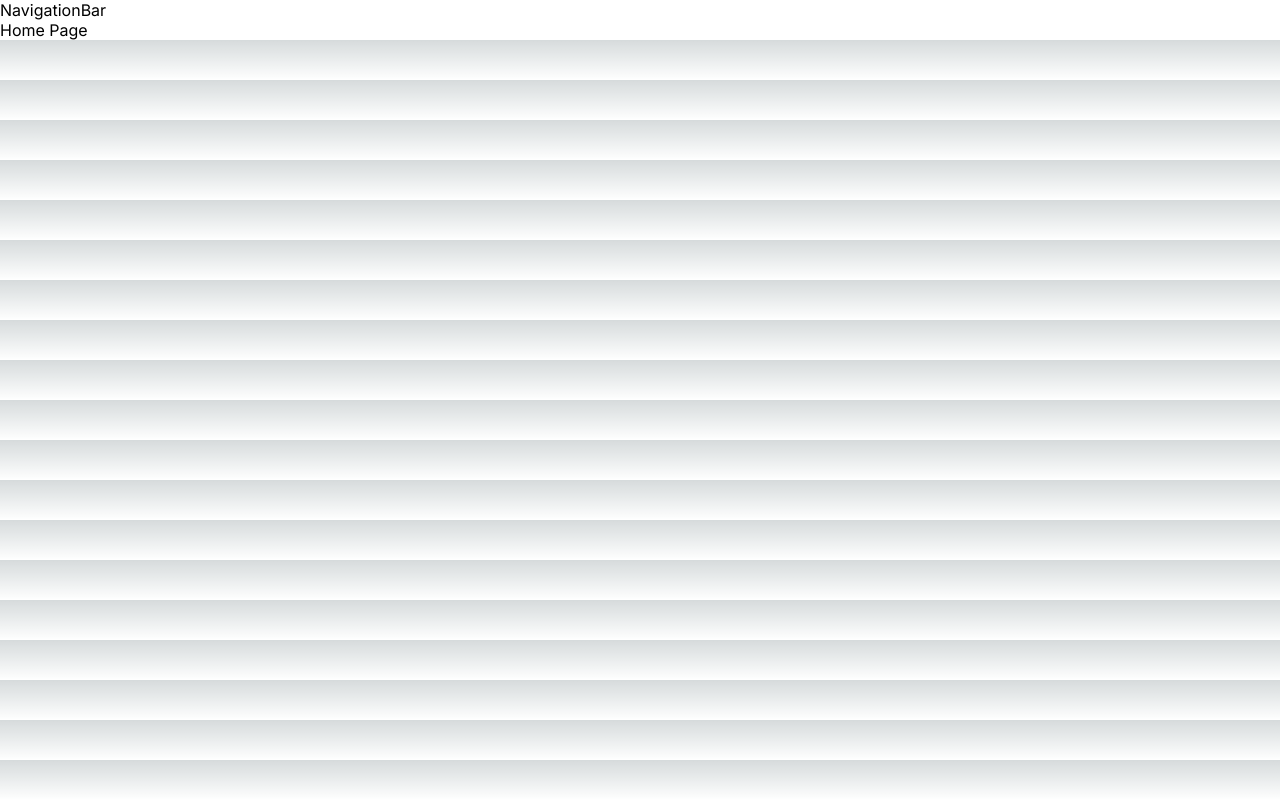
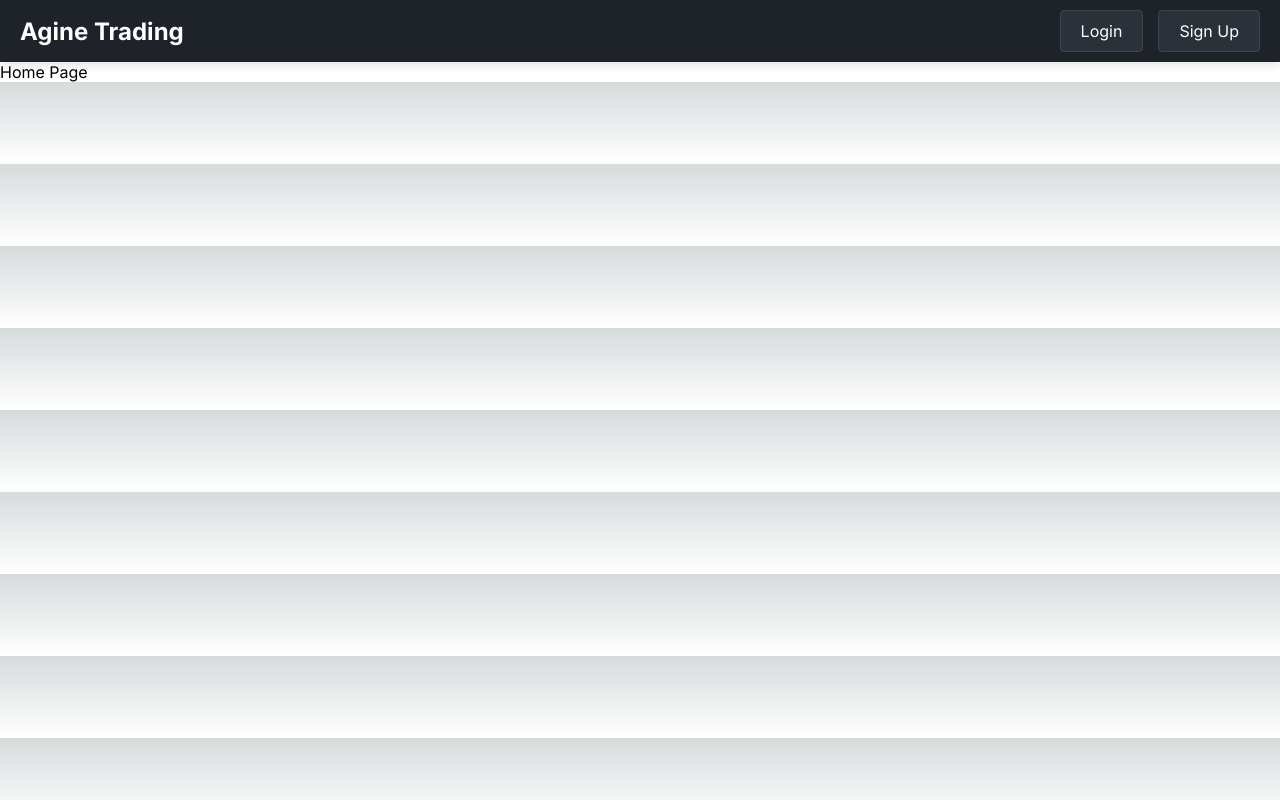
Before and after one commit to Isabella373/Agine-Trading, a Next.js app in the folder FrontEnd/: page / in a window 1280 px wide. Built offline with nearby package versions, Linux system fonts and the light colour scheme.

Commit message:
NavigationBar component

```diff
--- a/FrontEnd/src/app/home/Home.module.css
+++ b/FrontEnd/src/app/home/Home.module.css
@@ -6,4 +6,5 @@
     justify-content: start;
     align-items: start;
     background-color: #ffffff;
+    color:black;
 }
--- a/FrontEnd/src/app/navigationBar/NavigationBar.module.css
+++ b/FrontEnd/src/app/navigationBar/NavigationBar.module.css
@@ -0,0 +1,38 @@
+.toolbar {
+    display: flex;  /* fit into one line */
+    height: auto;
+    width: 100vw;
+    justify-content: space-between;
+    align-items: center;
+    padding: 10px 20px;
+    background-color: #1e2329;
+    color: #ffffff;
+    box-shadow: 0 4px 8px rgba(0, 0, 0, 0.1);
+  }
+
+  .logo a {
+    color: #ffffff;
+    text-decoration: none;
+    font-size: 24px;
+    font-weight: bold;
+  }
+
+  .navItems {
+    display: flex;
+    gap: 15px;
+  }
+
+  .button {
+    padding: 10px 20px;
+    border: 1px solid #3b4552;
+    border-radius: 4px;
+    text-decoration: none;
+    color: #ffffff;
+    background-color: #2a3139;
+    transition: background-color 0.3s, border-color 0.3s;
+  }
+
+  .button:hover {
+    background-color: #3b4552;
+    border-color: #4a5568;
+  }
--- a/FrontEnd/src/app/navigationBar/page.tsx
+++ b/FrontEnd/src/app/navigationBar/page.tsx
@@ -4,11 +4,26 @@
  ***************************************************************/
 import Image from "next/image";
 import styles from "./NavigationBar.module.css";
+import Link from 'next/link';
 
 
 export default function NavigationBar() {
 
   return (
-    <div> NavigationBar</div>
+    <div className={styles.toolbar}>
+      <div className={styles.logo}>
+        <Link href="/" legacyBehavior>
+          <a>Agine Trading</a>
+        </Link>
+      </div>
+      <div className={styles.navItems}>
+        <Link href="/login" legacyBehavior>
+          <a className={styles.button}>Login</a>
+        </Link>
+        <Link href="/signup" legacyBehavior>
+          <a className={styles.button}>Sign Up</a>
+        </Link>
+      </div>
+    </div>
   );
 }
```
Also changed, not shown: FrontEnd/src/app/layout.tsx (line endings or trailing spaces).
